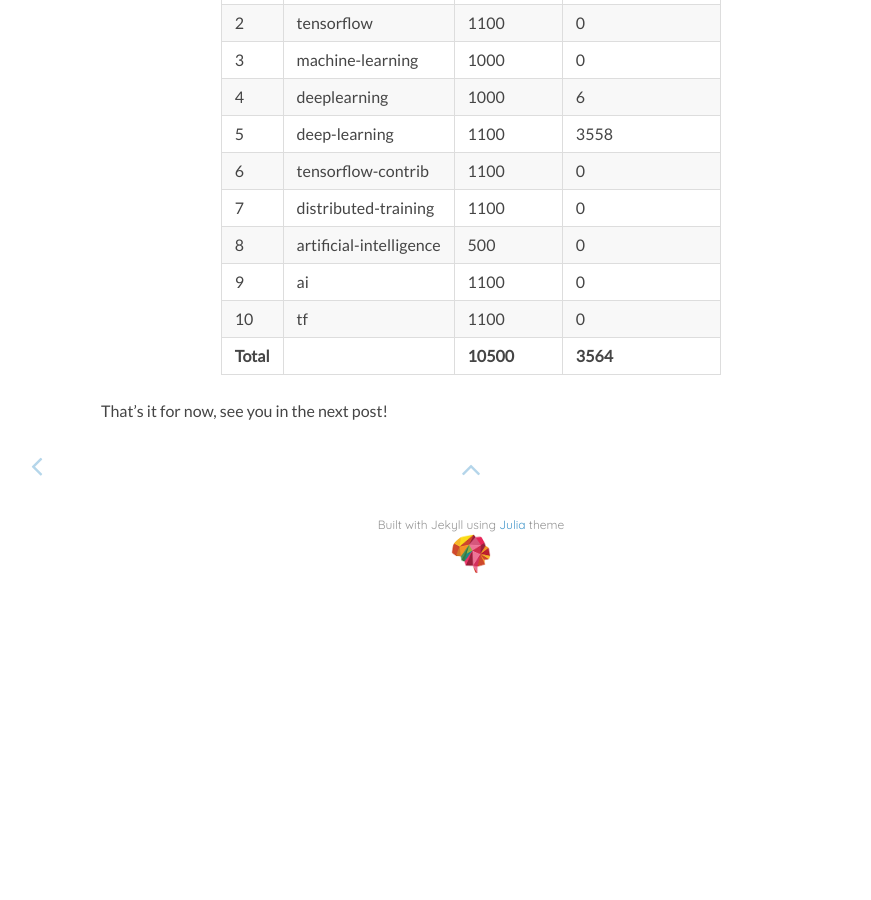
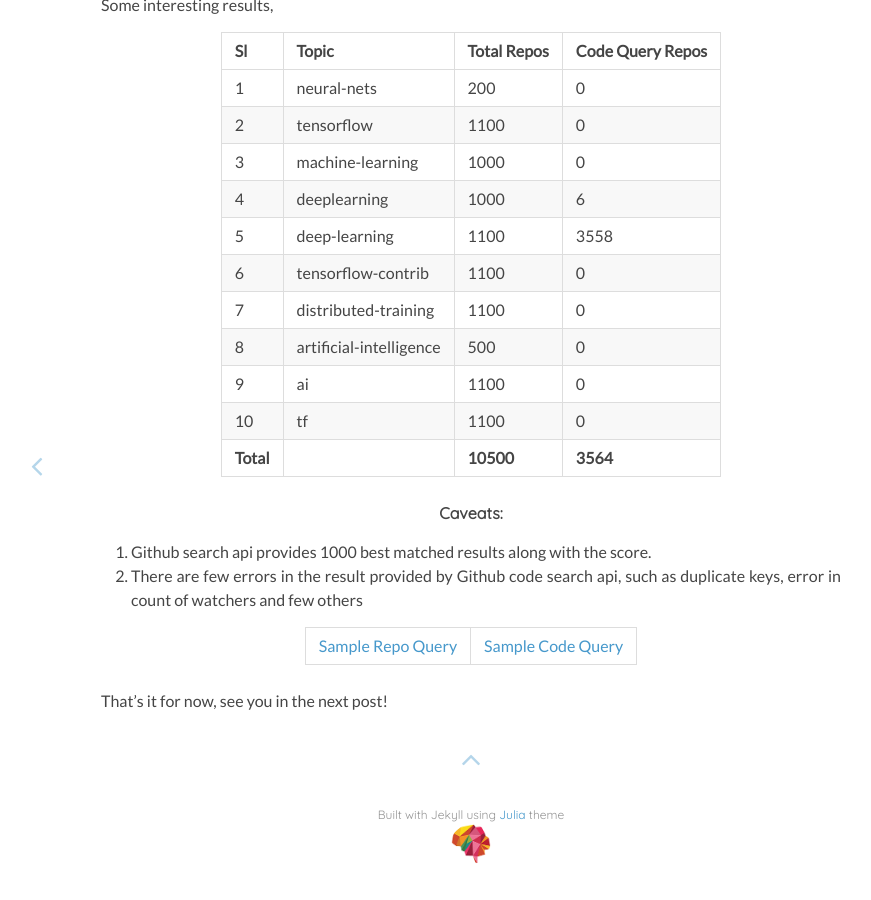
Before and after one commit to kingspp/kingspp.github.io, a Jekyll site: the page built from _posts/2018-09-10-analysis-of-tensorflow-contrib-sunset.md, in a window 1280 px wide and 900 px high, scrolled down 5208 px. Shown: the whole window, without its empty margins (169-1040 px from the left). Built offline with Jekyll 4.4.1, drawn with Linux system fonts in a browser that asks for light colours; nearby versions of some CDN libraries; comment, search, counter and statistics services are not loaded; before the commit the page ends 5818 px from its top, so only the background shows below that; some of the changed text lies outside the part shown.

Commit message:
added dataset links

````diff
--- a/_posts/2018-09-10-analysis-of-tensorflow-contrib-sunset.md
+++ b/_posts/2018-09-10-analysis-of-tensorflow-contrib-sunset.md
@@ -83,6 +83,8 @@
         rd = query(API_BASE.format(topic, page_counter)).json()
 ```
 
+[Repo Dataset](https://github.com/kingspp/tf-contrib-analyzer/raw/master/data/repos.zip)
+
 Now we have a list  ( `db.repos.count()` ) of repositories related to / using tensorflow framework. Our
 next objective is to find api's related to contrib package in these repositories. To do that, we will use Github's *code search* api.
 Github *code search* api returns file url instead of content. To get the content of the file, we just have to query the given git url which
@@ -108,6 +110,9 @@
     queries.insert_many(req['items'])
     print('Saving: {}. {} / {} '.format(repo['full_name'], f_no, total_repos))
 ```
+
+[Code Queries Dataset - tf.contrib](https://github.com/kingspp/tf-contrib-analyzer/raw/master/data/query/tf.contrib.zip)<br>
+[Code Queries Dataset - tensorflow.contrib](https://github.com/kingspp/tf-contrib-analyzer/raw/master/data/query/tensorflow.contrib.zip)<br>
 
 We have two collections,<br>
 **Repos** - Collection of repos and their statistics <br>
@@ -254,4 +259,13 @@
 | 10    | tf                      | 1100        | 0                |
 | **Total** |                         | **10500**       | **3564**             |
 
+
+#### Caveats:
+
+1. Github search api provides 1000 best matched results along with the score.
+2. There are few errors in the result provided by  Github code search api, such as duplicate keys, error in count of watchers and few others
+
+[Sample Repo Query](https://jsoneditoronline.org/?id=524ccda2e2ce4991bf9f256b2c326092) | [Sample Code Query](https://jsoneditoronline.org/?id=1ae6018d072540d9ba451d114055744f)
+
+
 That's it for now, see you in the next post!
````
Also changed, not shown: README.md.
